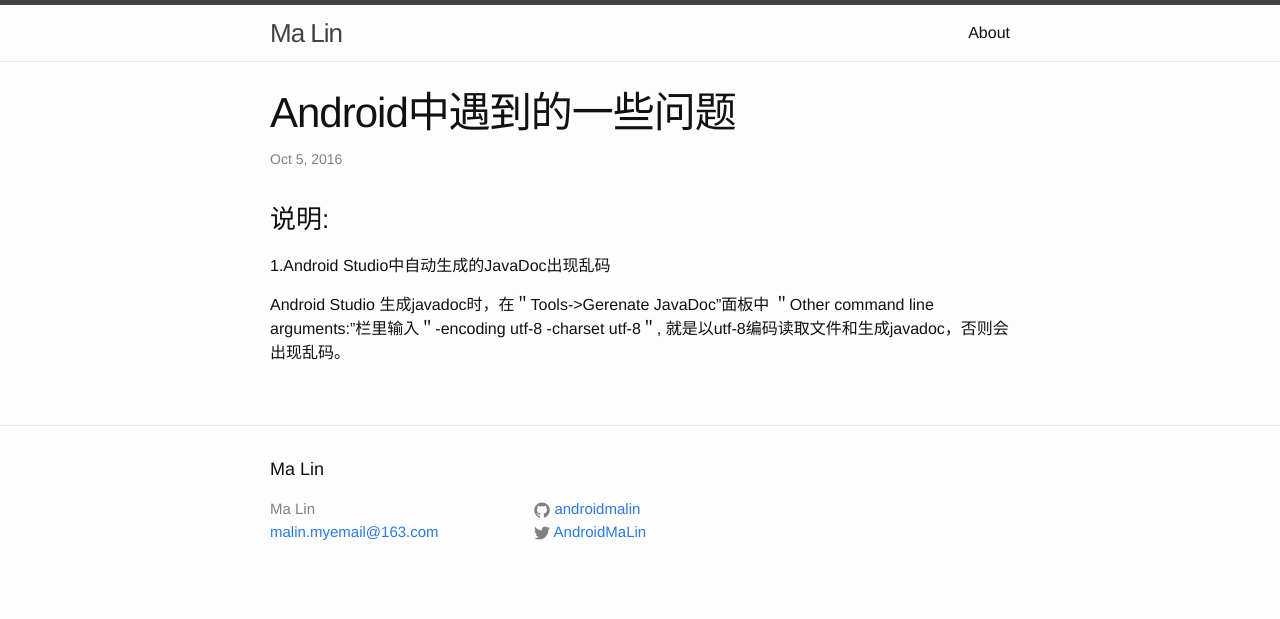
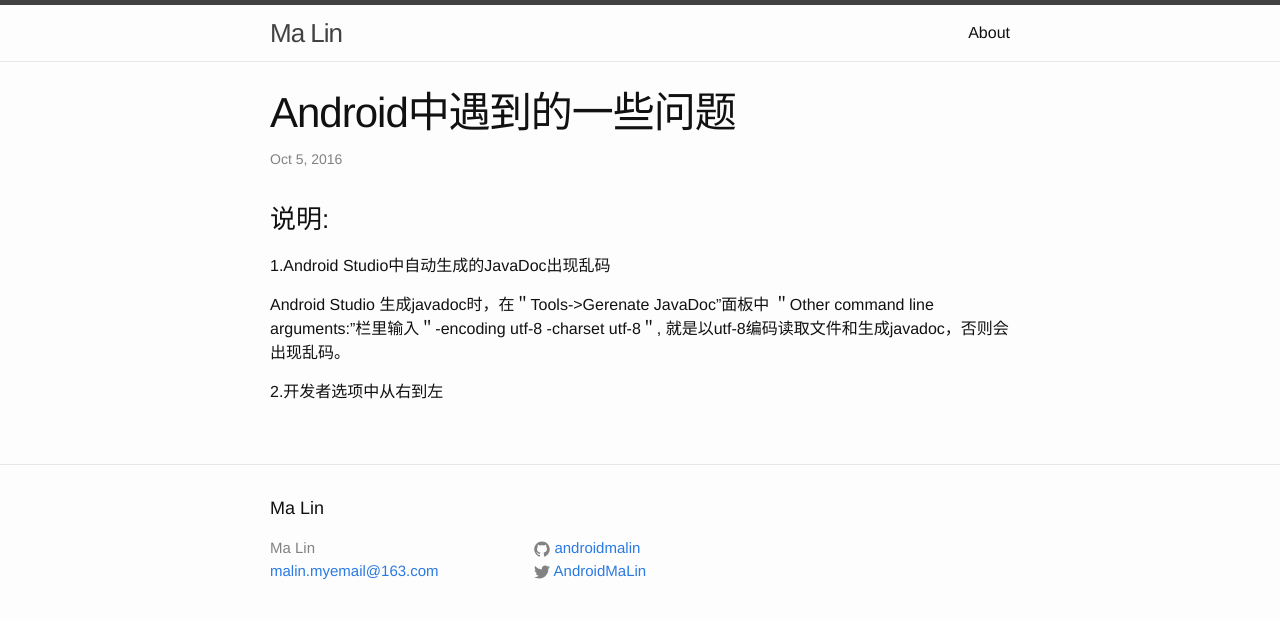
Before and after one commit to androidmalin/androidmalin.github.io, a Jekyll site: the page built from _posts/2016-10-05-my-four-arcticle.markdown, in a window 1280 px wide. Shown: the top 619 px of the page. Built offline with Jekyll 4.4.1, drawn with Linux system fonts in a browser that asks for light colours.

Commit message:
add some content

```diff
--- a/_posts/2016-10-05-my-four-arcticle.markdown
+++ b/_posts/2016-10-05-my-four-arcticle.markdown
@@ -11,3 +11,6 @@ categories: Ma Lin update
 Android Studio 生成javadoc时，在＂Tools->Gerenate JavaDoc"面板中
 ＂Other command line arguments:"栏里输入＂-encoding utf-8 -charset utf-8＂,
 就是以utf-8编码读取文件和生成javadoc，否则会出现乱码。
+
+
+2.开发者选项中从右到左
```
